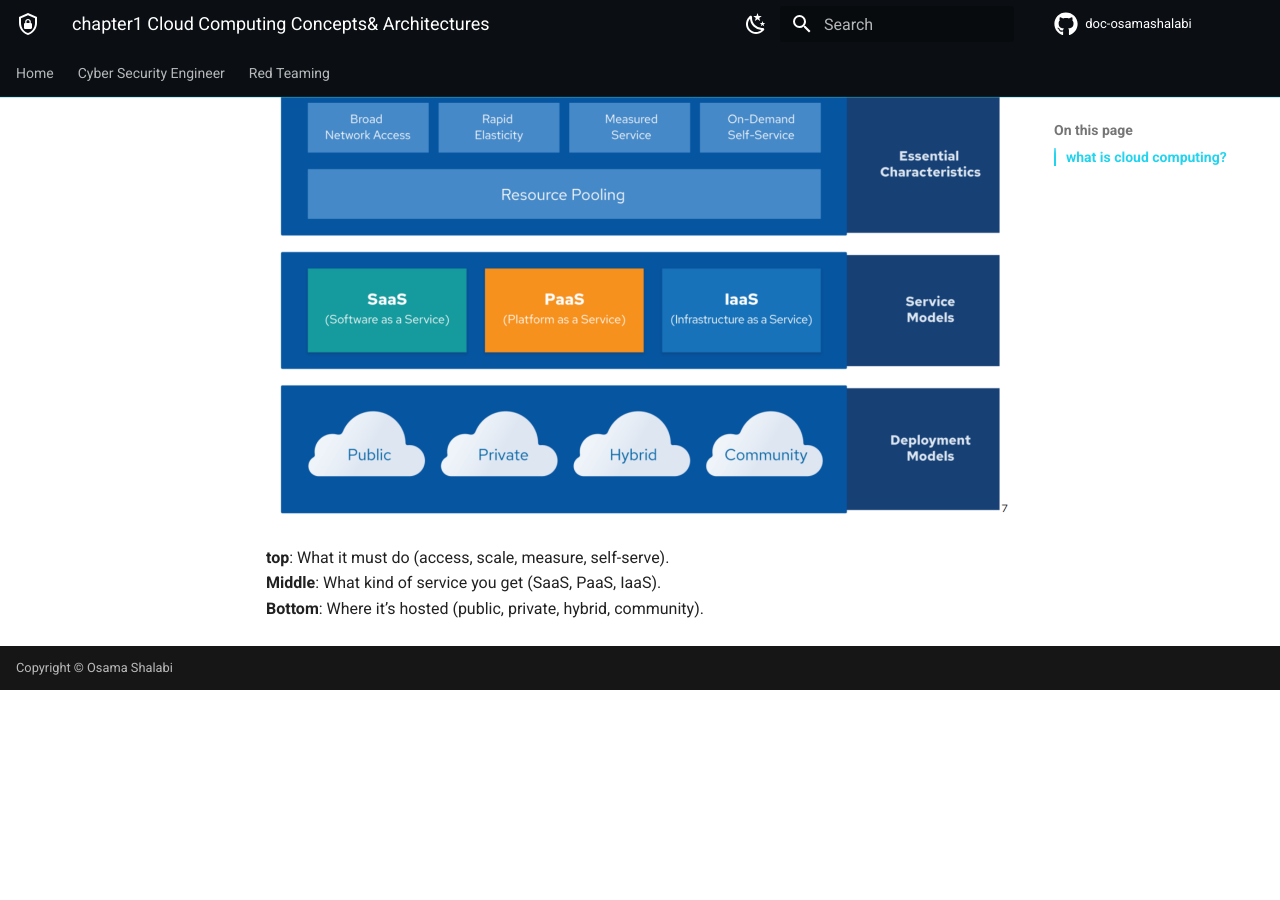
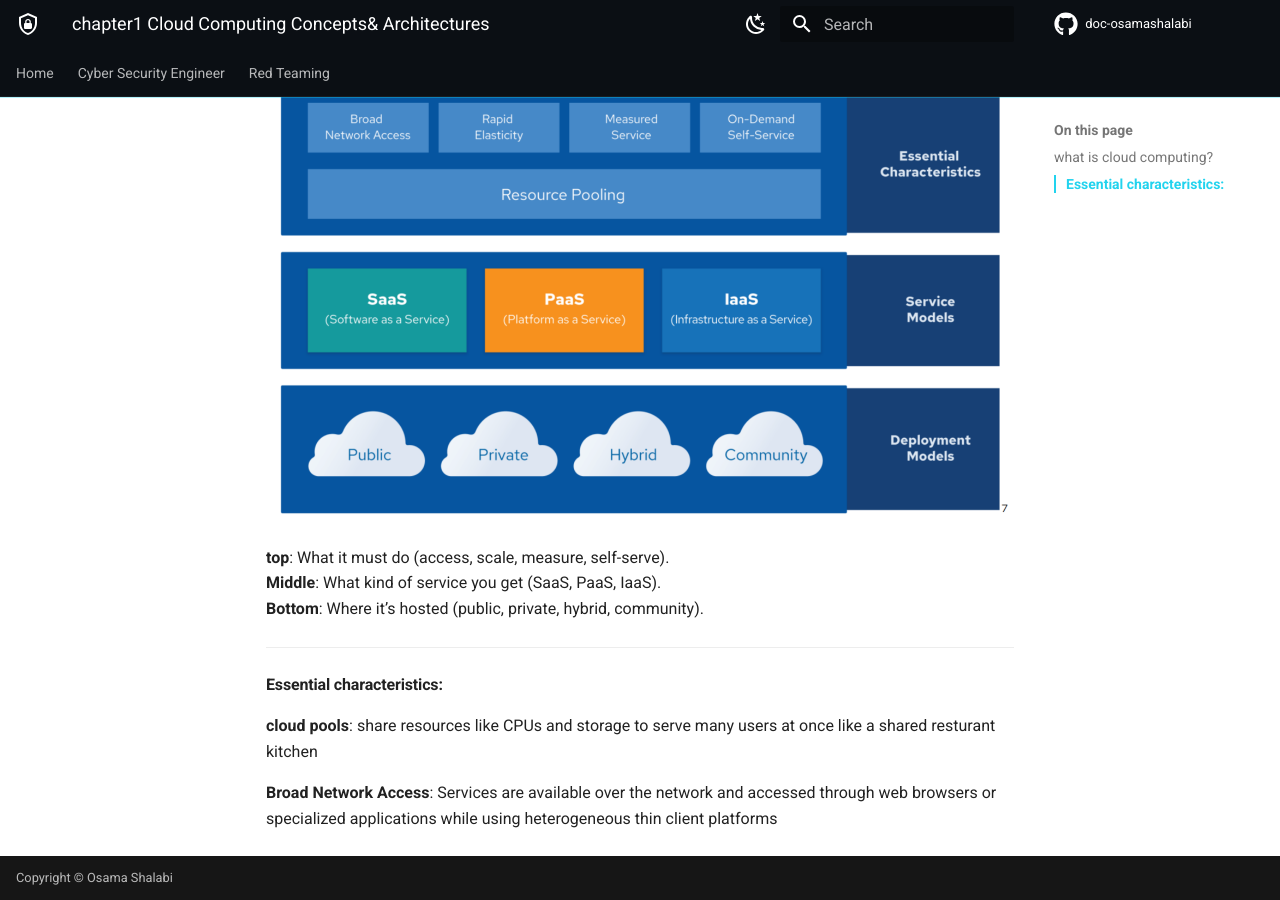
Before and after one commit to osamashalabi432-png/doc-osamashalabi, an MkDocs documentation site: the page built from docs/cyber-security-engineer/cloud/CCSK/chapter1 - Cloud Computing Concepts& Architectures.md, in a window 1280 px wide and 900 px high, scrolled down 555 px. Built offline with MkDocs 1.6.1 and Material for MkDocs 9.7.7, drawn with Linux system fonts in a browser that asks for light colours; comment, search, counter and statistics services are not loaded; before the commit the page ends 1245 px from its top, so only the background shows below that.

Commit message:
vault backup: 2026-09-17 20:24:17

```diff
--- a/docs/cyber-security-engineer/cloud/CCSK/chapter1 - Cloud Computing Concepts& Architectures.md
+++ b/docs/cyber-security-engineer/cloud/CCSK/chapter1 - Cloud Computing Concepts& Architectures.md
@@ -15,3 +15,9 @@ model for enabling ubiquitous, convenient, on-demand network access to a shared
 **top**: What it must do (access, scale, measure, self-serve).
 **Middle**: What kind of service you get (SaaS, PaaS, IaaS).
 **Bottom**: Where it’s hosted (public, private, hybrid, community).
+
+---
+#### Essential characteristics:
+**cloud pools**: share resources like CPUs and storage to serve many users at once like a shared resturant kitchen
+
+**Broad Network Access**: Services are available over the network and accessed through web browsers or specialized applications while using heterogeneous thin client platforms
```
